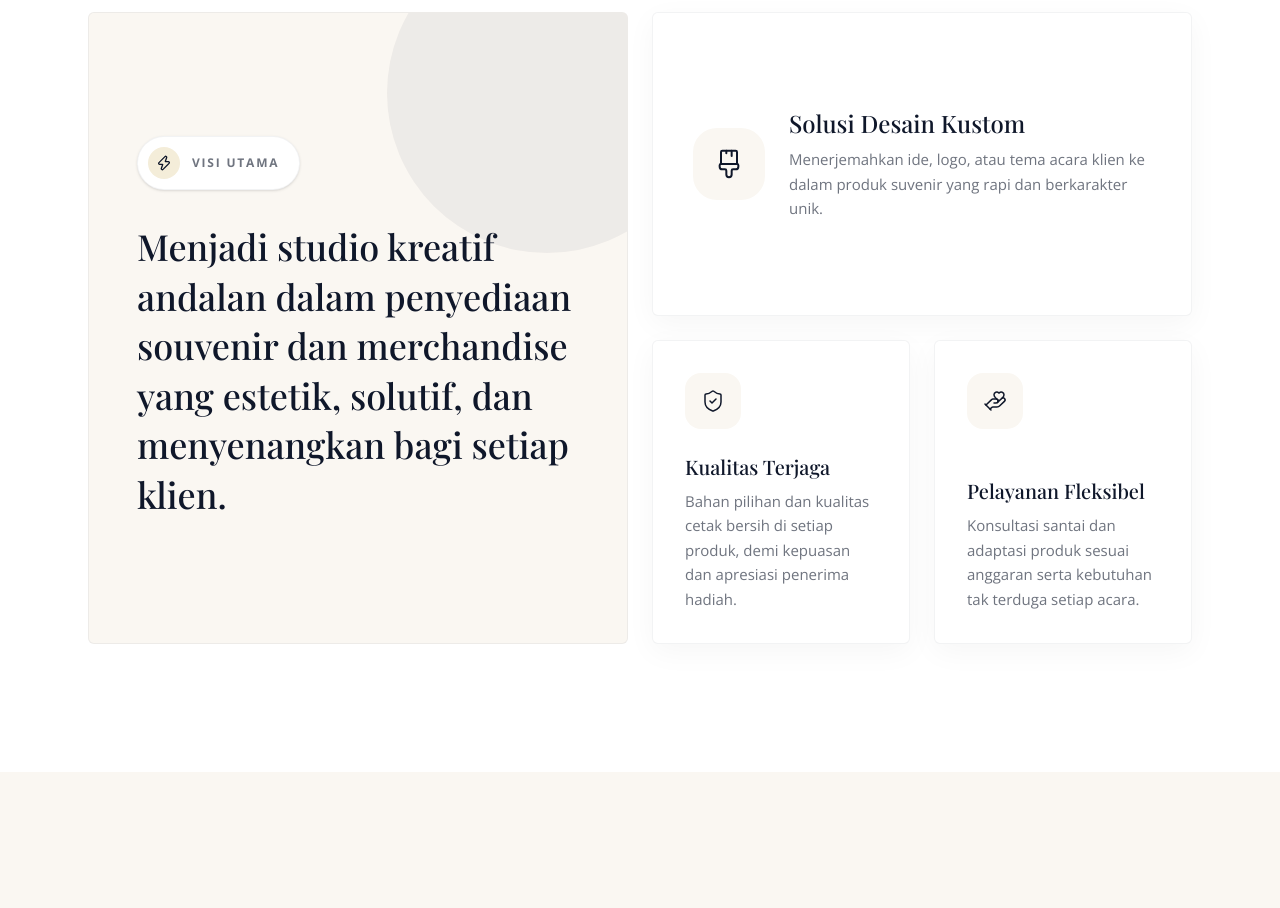
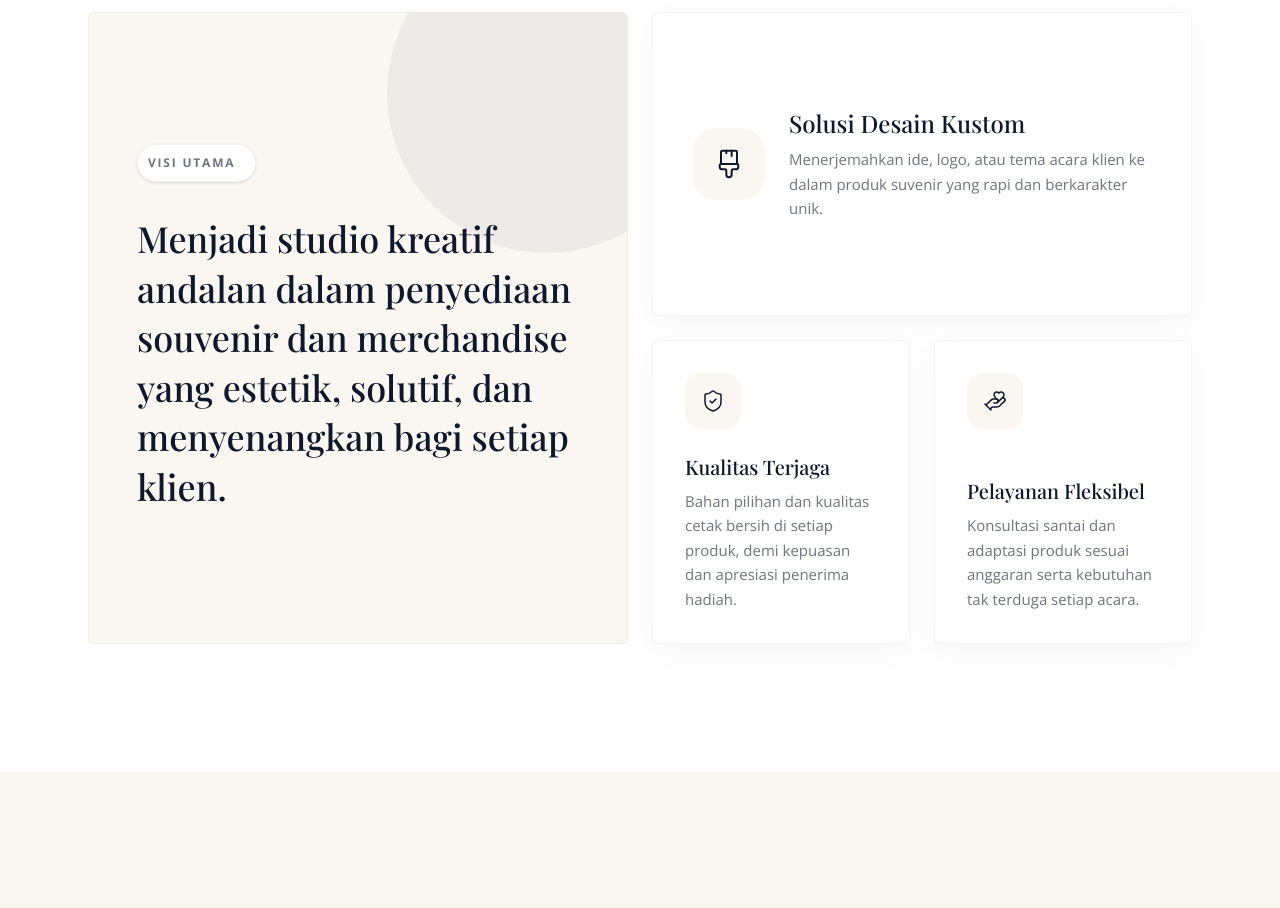
Before and after one commit to GalihAdiPrayoga/Craftoria, a Next.js app: page / in a window 1280 px wide. Shown: the part 2060-2968 px from the top of the page. Built offline with nearby package versions, Linux system fonts and the light colour scheme.

Commit message:
feat: add AboutSection component with GSAP scroll-triggered animations

```diff
--- a/src/components/sections/AboutSection.tsx
+++ b/src/components/sections/AboutSection.tsx
@@ -177,10 +177,7 @@ export function AboutSection() {
                   {/* Decorative hover background blob */}
                   <div className="absolute -right-20 -top-20 h-80 w-80 rounded-full bg-navy/5 transition-transform duration-700 group-hover:scale-[3.5] group-hover:bg-white/5 pointer-events-none" />
                   <div className="relative z-10">
-                    <div className="mb-8 inline-flex items-center gap-3 p-2.5 pr-5 rounded-full bg-white shadow-sm border border-navy/5 transition-colors duration-500 group-hover:bg-white/10 group-hover:border-white/10">
-                      <div className="p-2 rounded-full bg-cream text-navy transition-colors duration-500 group-hover:bg-white/20 group-hover:text-white">
-                        <Zap className="h-4 w-4" />
-                      </div>
+                    <div className="mb-8 inline-flex items-center gap-3 p-2.5 pr-5 rounded-full justify-center bg-white shadow-sm border border-navy/5 transition-colors duration-500 group-hover:bg-white/10 group-hover:border-white/10">
                       <span className="text-xs font-bold uppercase tracking-[0.15em] text-navy/60 transition-colors duration-500 group-hover:text-white/80">
                         Visi Utama
                       </span>
```
